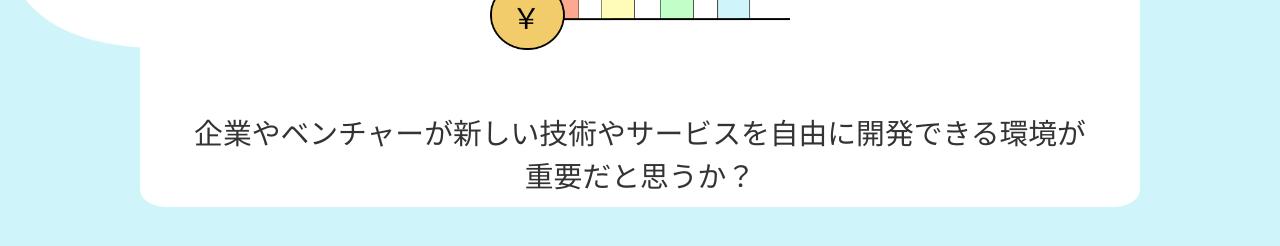
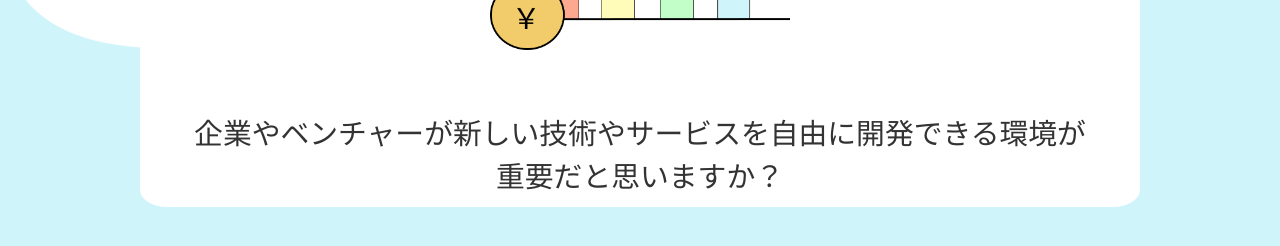
Before and after one commit to kapibara-tornado/frontend-app, a Next.js app: page /play in a window 1280 px wide. Shown: the part 338-584 px from the top of the page. Built offline with nearby package versions, Linux system fonts and the light colour scheme; no server answers.

Commit message:
change: 質問文の語尾を変える

```diff
--- a/src/app/data/questions.ts
+++ b/src/app/data/questions.ts
@@ -7,7 +7,7 @@ export const questions: Question[] = [
     type: 'economicVsProgressive',
     title: '経済重視 (E) vs. 進歩的価値観 (P)',
     question:
-      '企業やベンチャーが新しい技術やサービスを自由に開発できる環境が重要だと思うか？',
+      '企業やベンチャーが新しい技術やサービスを自由に開発できる環境が重要だと思いますか？',
     questionImage: '/question/type1.png',
     questionAlt: 'type1',
     options: {
@@ -30,7 +30,7 @@ export const questions: Question[] = [
     type: 'economicVsProgressive',
     title: '経済重視 (E) vs. 進歩的価値観 (P)',
     question:
-      '経済成長のためには、環境問題への対策を後回しにするのもやむを得ないと思うか？',
+      '経済成長のためには、環境問題への対策を後回しにするのもやむを得ないと思いますか？',
     questionImage: '/question/type1.png',
     questionAlt: 'type1',
     options: {
@@ -53,7 +53,7 @@ export const questions: Question[] = [
     type: 'economicVsProgressive',
     title: '経済重視 (E) vs. 進歩的価値観 (P)',
     question:
-      '格差の是正よりも、全体の経済成長を優先するべきだと思うか？',
+      '格差の是正よりも、全体の経済成長を優先するべきだと思いますか？',
     questionImage: '/question/type1.png',
     questionAlt: 'type1',
     options: {
@@ -78,7 +78,7 @@ export const questions: Question[] = [
     type: 'authoritarianVsLibertarian',
     title: '権威主義 (A) vs. 自由主義 (S)',
     question:
-      'インターネット上の有害情報を制限するために、政府の規制が必要だと思うか？',
+      'インターネット上の有害情報を制限するために、政府の規制が必要だと思いますか？',
     questionImage: '/question/type2.png',
     questionAlt: 'type2',
     options: {
@@ -101,7 +101,7 @@ export const questions: Question[] = [
     type: 'authoritarianVsLibertarian',
     title: '権威主義 (A) vs. 自由主義 (S)',
     question:
-      '個人情報を守るためには、政府がプライバシーに介入することも許容されるべきだと思うか？',
+      '個人情報を守るためには、政府がプライバシーに介入することも許容されるべきだと思いますか？',
     questionImage: '/question/type2.png',
     questionAlt: 'type2',
     options: {
@@ -124,7 +124,7 @@ export const questions: Question[] = [
     type: 'authoritarianVsLibertarian',
     title: '権威主義 (A) vs. 自由主義 (S)',
     question:
-      '若者が政治に参加しやすくするために、政府がSNSやネット上での活動を推進するべきだと思うか？',
+      '若者が政治に参加しやすくするために、政府がSNSやネット上での活動を推進するべきだと思いますか？',
     questionImage: '/question/type2.png',
     questionAlt: 'type2',
     options: {
@@ -149,7 +149,7 @@ export const questions: Question[] = [
     type: 'conservativeVsLiberal',
     title: '保守 (C) vs. リベラル (L)',
     question:
-      '同性婚やLGBTQ+の権利を法的に保障することは重要だと思うか？',
+      '同性婚やLGBTQ+の権利を法的に保障することは重要だと思いますか？',
     questionImage: '/question/type3.png',
     questionAlt: 'type3',
     options: {
@@ -172,7 +172,7 @@ export const questions: Question[] = [
     type: 'conservativeVsLiberal',
     title: '保守 (C) vs. リベラル (L)',
     question:
-      '性別やジェンダーに関係なく、平等な機会が保障されるべきだと思うか？',
+      '性別やジェンダーに関係なく、平等な機会が保障されるべきだと思いますか？',
     questionImage: '/question/type3.png',
     questionAlt: 'type3',
     options: {
@@ -195,7 +195,7 @@ export const questions: Question[] = [
     type: 'conservativeVsLiberal',
     title: '保守 (C) vs. リベラル (L)',
     question:
-      '日本の伝統文化や慣習は現代社会でも守られるべきだと思うか？',
+      '日本の伝統文化や慣習は現代社会でも守られるべきだと思いますか？',
     questionImage: '/question/type3.png',
 
     questionAlt: 'type3',
@@ -221,7 +221,7 @@ export const questions: Question[] = [
     type: 'nationalismVsInternationalism',
     title: '国家主義 (N) vs. 国際主義 (I)',
     question:
-      '日本は国際的な問題解決に積極的に参加するべきだと思うか？',
+      '日本は国際的な問題解決に積極的に参加するべきだと思いますか？',
     questionImage: '/question/type4.png',
     questionAlt: 'type4',
     options: {
@@ -244,7 +244,7 @@ export const questions: Question[] = [
     type: 'nationalismVsInternationalism',
     title: '国家主義 (N) vs. 国際主義 (I)',
     question:
-      '日本の若者が海外で学ぶ機会を増やすために、政府が支援すべきだと思うか？',
+      '日本の若者が海外で学ぶ機会を増やすために、政府が支援すべきだと思いますか？',
     questionImage: '/question/type4.png',
     questionAlt: 'type4',
     options: {
@@ -267,7 +267,7 @@ export const questions: Question[] = [
     type: 'nationalismVsInternationalism',
     title: '国家主義 (N) vs. 国際主義 (I)',
     question:
-      'グローバル化が進む中で、他国との連携は避けられないと思うか？',
+      'グローバル化が進む中で、他国との連携は避けられないと思いますか？',
     questionImage: '/question/type4.png',
     questionAlt: 'type4',
     options: {
```
